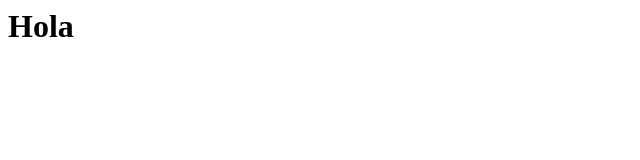
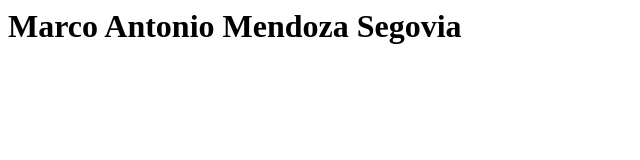
Before and after one commit to mendozamarco87/mendozamarco87.github.io, a plain HTML site: page index.html in a window 1280 px wide. Shown: the whole page, without its empty margins (0-640 px from the left). Drawn offline with Linux system fonts and the light colour scheme.

Commit message:
Update index.html

```diff
--- a/index.html
+++ b/index.html
@@ -1 +1 @@
-<h1>Hola</h1>
+<h1>Marco Antonio Mendoza Segovia</h1>
```
